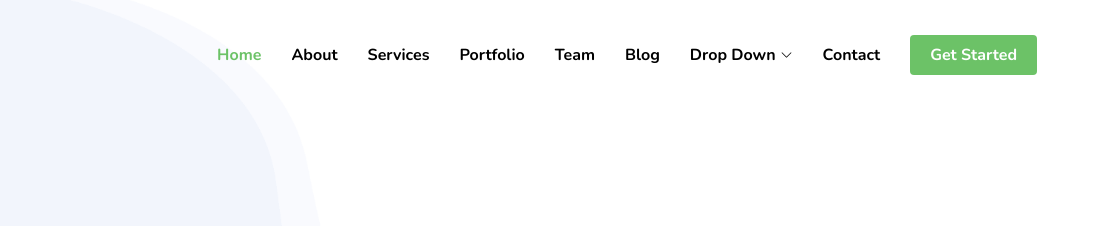
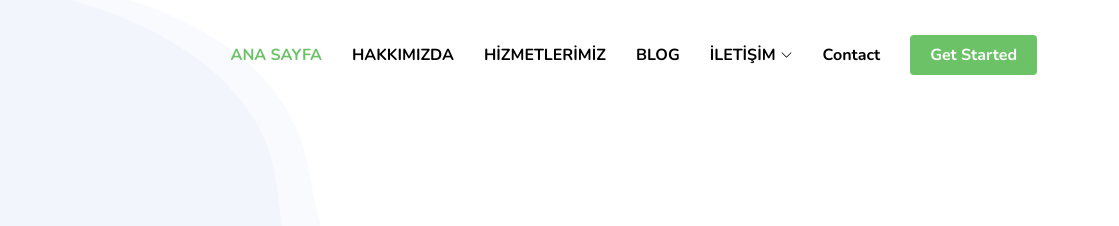
Before and after one commit to nnnurgul/FlexStart, a plain HTML site: page index.html in a window 1280 px wide. Shown: the top 226 px of the page, 161-1280 px from the left. Drawn offline with nearby package versions, Linux system fonts and the light colour scheme.

Commit message:
menü ayarlandı

```diff
--- a/index.html
+++ b/index.html
@@ -49,15 +49,13 @@
 
       <nav id="navbar" class="navbar">
         <ul>
-          <li><a class="nav-link scrollto active" href="#hero">Home</a></li>
-          <li><a class="nav-link scrollto" href="#about">About</a></li>
-          <li><a class="nav-link scrollto" href="#services">Services</a></li>
-          <li><a class="nav-link scrollto" href="#portfolio">Portfolio</a></li>
-          <li><a class="nav-link scrollto" href="#team">Team</a></li>
-          <li><a href="blog.html">Blog</a></li>
-          <li class="dropdown"><a href="#"><span>Drop Down</span> <i class="bi bi-chevron-down"></i></a>
+          <li><a class="nav-link scrollto active" href="#hero">ANA SAYFA</a></li>
+          <li><a class="nav-link scrollto" href="#about">HAKKIMIZDA</a></li>
+          <li><a class="nav-link scrollto" href="#services">HİZMETLERİMİZ</a></li>
+          <li><a href="blog.html">BLOG</a></li>
+          <li class="dropdown"><a href="#"><span>İLETİŞİM</span> <i class="bi bi-chevron-down"></i></a>
             <ul>
-              <li><a href="#">Drop Down 1</a></li>
+              <li> <a href="#">Drop Down 1</a></li>
               <li class="dropdown"><a href="#"><span>Deep Drop Down</span> <i class="bi bi-chevron-right"></i></a>
                 <ul>
                   <li><a href="#">Deep Drop Down 1</a></li>
```
